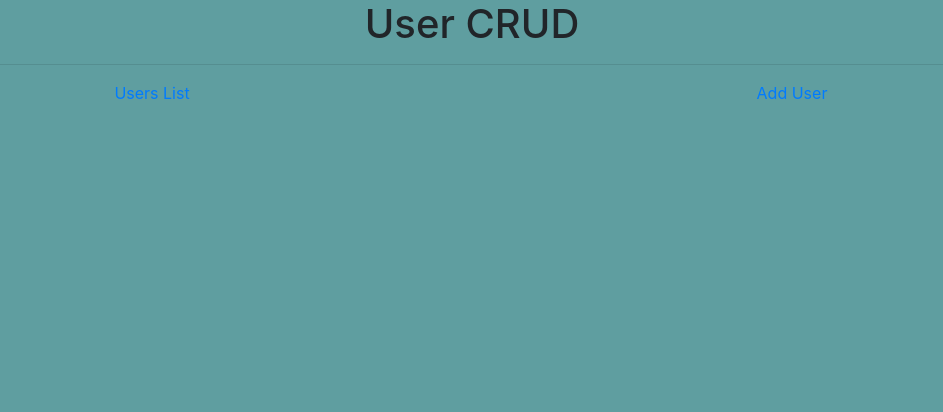
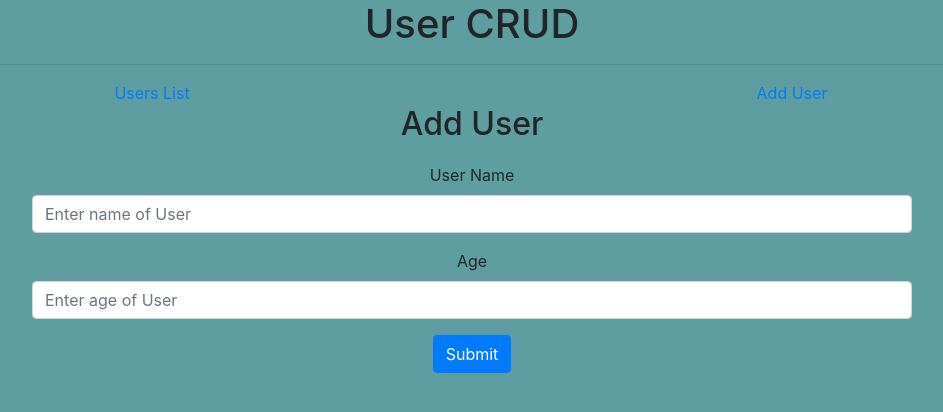
Before and after one commit to abnerpsouza99/user-client, a React (Create React App) app: page /edit/1 in a window 1280 px wide. Shown: the top 412 px of the page, without its empty margins (168-1111 px from the left). Built offline with nearby package versions, Linux system fonts and the light colour scheme; the HTML template or start-up script is replaced by a standard one.

Commit message:
Adds route to app router

```diff
--- a/src/router/AppRouter.js
+++ b/src/router/AppRouter.js
@@ -5,6 +5,7 @@ import Header from "../components/Header";
 import UsersList from "../components/UsersList";
 import axios from 'axios';
 import { get } from "lodash";
+import UserEdit from "../components/UserEdit";
 
 const BASE_URL = "http://localhost:3030/users";
 
@@ -42,6 +43,9 @@ const AppRouter = () => {
                         <Route render={(props) => {
                             return <UserAdd {...props} users={users}></UserAdd>
                         }} path="/add"/>
+                        <Route render={(props) => {
+                            return <UserEdit {...props} users={users}></UserEdit>
+                        }} path="/edit/:userUuid"/>
                     </Switch>
                 </div>
             </div>
```
